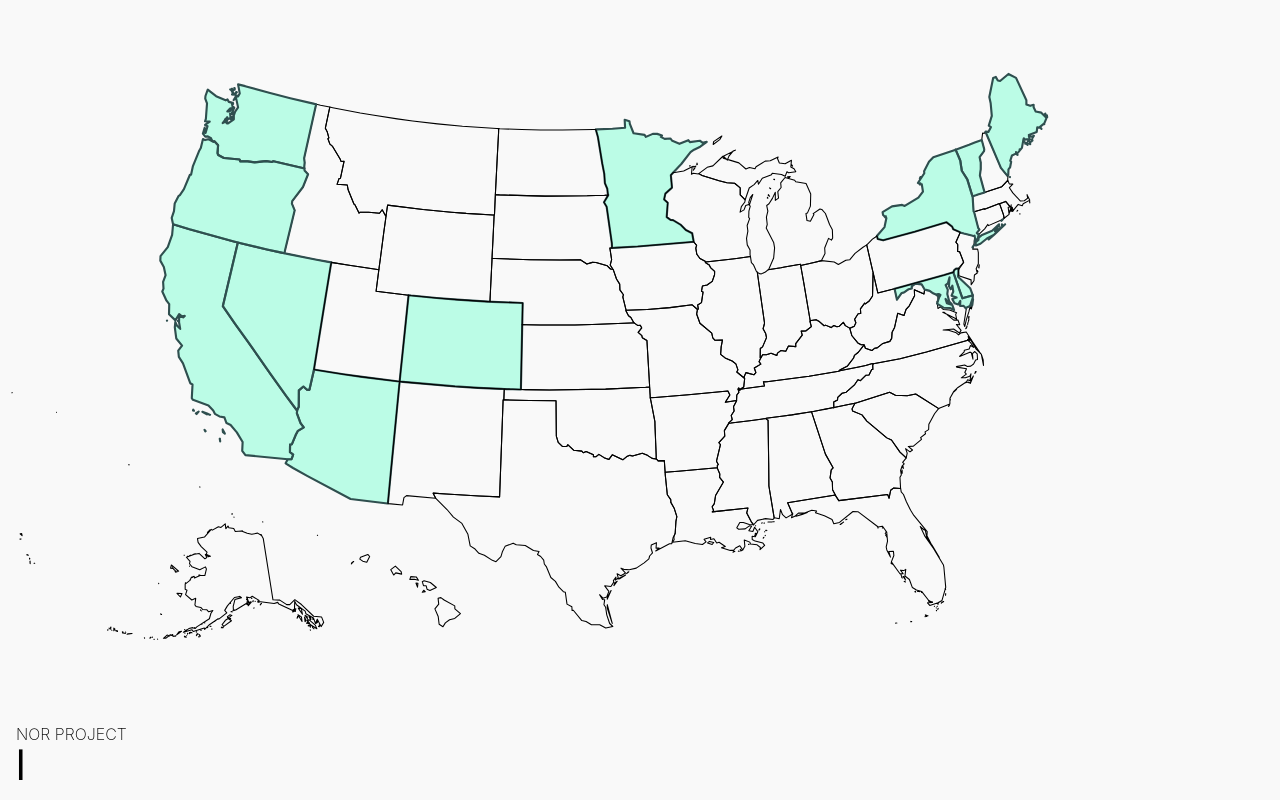
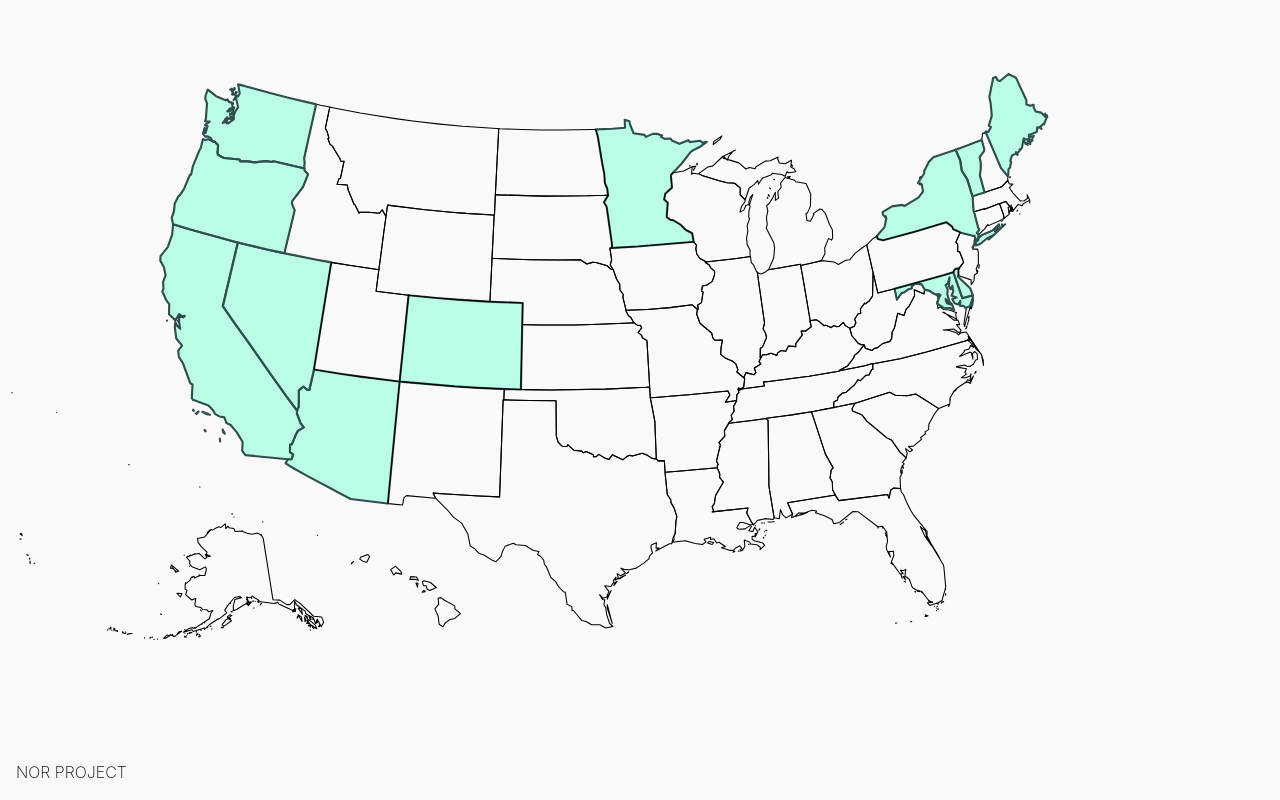
Before and after one commit to liangchow/reactjs-nor-map, a React (Vite) app: page / in a window 1280 px wide. Built offline with nearby package versions, Linux system fonts and the light colour scheme.

Commit message:
Update Footer
Delete |

```diff
--- a/components/Footer.jsx
+++ b/components/Footer.jsx
@@ -8,7 +8,7 @@ export default function Footer(props) {
     <footer>
       <div>
          <h1>NOR PROJECT</h1>
-         <h2>{stateDisplay.name} | {stateDisplay.id}</h2>
+         <h2>{stateDisplay.name} {stateDisplay.id}</h2>
       </div>
     </footer>
   )
--- a/src/App.jsx
+++ b/src/App.jsx
@@ -33,7 +33,6 @@ function App() {
   function handleStateClick(e){
     const state = e.target;
     const newData = {
-      // class: state.getAttribute('class'),
       id: state.getAttribute('id'),
       name: state.getAttribute('name'),
       d: state.getAttribute('d'),
```
